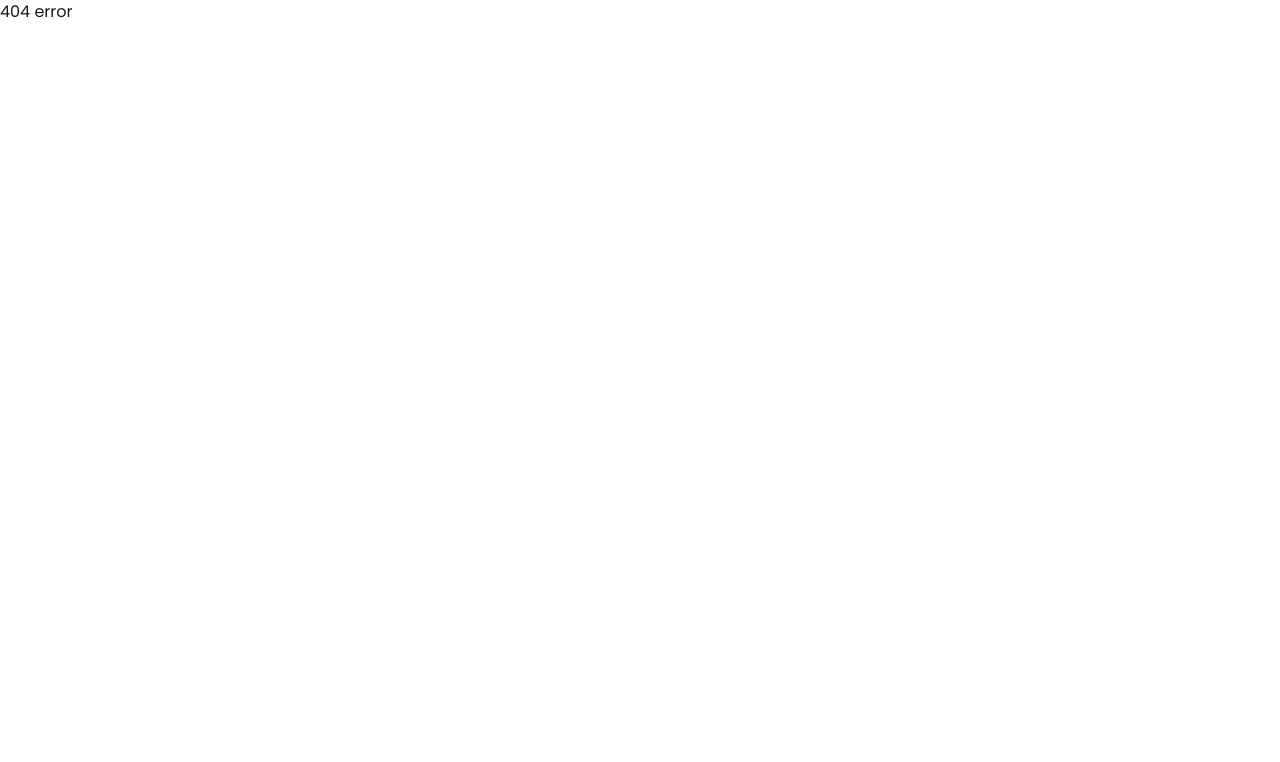
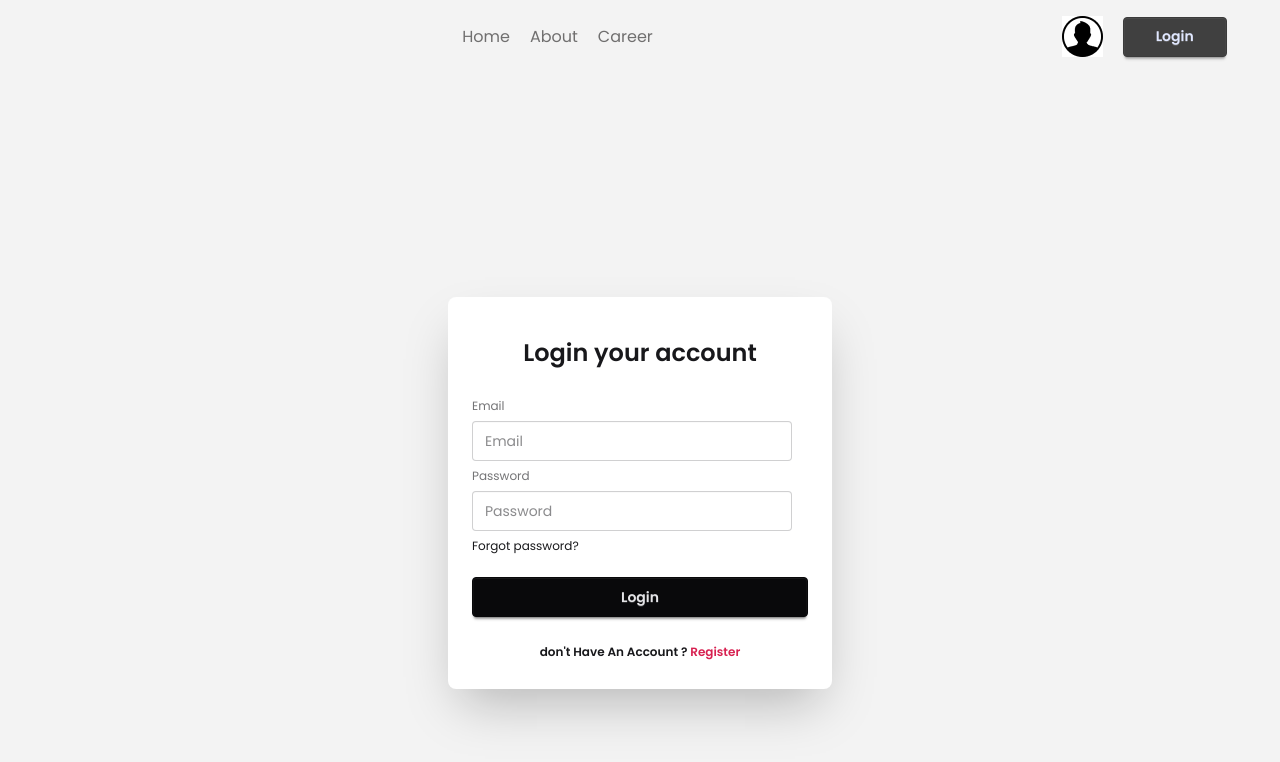
Before and after one commit to Mostafiz002/dragon-news, a React (Vite) app: page /auth/login in a window 1280 px wide. Shown: the top 762 px of the page. Built offline with nearby package versions, Linux system fonts and the light colour scheme.

Commit message:
added login and register page

```diff
--- a/src/Components/NavBar.jsx
+++ b/src/Components/NavBar.jsx
@@ -1,5 +1,5 @@
 import React from "react";
-import { NavLink } from "react-router";
+import { Link, NavLink } from "react-router";
 import user from "../assets/user.png";
 
 const NavBar = () => {
@@ -12,11 +12,8 @@ const NavBar = () => {
         <NavLink to="/career">Career</NavLink>
       </div>
       <div className="flex items-center gap-5">
-         <img src={user} alt="" />
-        <button className="btn btn-primary px-8">
-
-          Login
-        </button>
+        <img src={user} alt="" />
+        <Link to='/auth/login'className="btn btn-primary px-8">Login</Link>
       </div>
     </div>
   );
--- /dev/null
+++ b/src/Layouts/AuthLayout.jsx
@@ -0,0 +1,19 @@
+import React from "react";
+import NavBar from "../Components/NavBar";
+import Login from "../Pages/Login";
+import { Outlet } from "react-router";
+
+const AuthLayout = () => {
+  return (
+    <div className="bg-base-200 h-fit">
+      <header className="w-11/12 mx-auto py-4">
+        <NavBar />
+      </header>
+      <main className="w-11/12 mx-auto py-5">
+        <Outlet/>
+      </main>
+    </div>
+  );
+};
+
+export default AuthLayout;
--- a/src/Layouts/HomeLayouts.jsx
+++ b/src/Layouts/HomeLayouts.jsx
@@ -19,13 +19,13 @@ const HomeLayouts = () => {
         </nav>
       </header>
       <main className="w-11/12 mx-auto my-3 grid grid-cols-12 gap-5">
-        <aside className="col-span-3">
+        <aside className="col-span-3 sticky top-5 h-fit">
           <LeftAside></LeftAside>
         </aside>
-        <section  className="col-span-6">
+        <section className="col-span-6">
           <Outlet></Outlet>
         </section>
-        <aside className="col-span-3">
+        <aside className="col-span-3 sticky top-5 h-fit">
           <RightAside></RightAside>
         </aside>
       </main>
--- /dev/null
+++ b/src/Pages/Login.jsx
@@ -0,0 +1,51 @@
+import React from "react";
+import { Link } from "react-router";
+
+const Login = () => {
+  return (
+    <div className="flex justify-center min-h-screen items-center">
+      <div className="card bg-base-100 w-full max-w-sm shrink-0 shadow-2xl pt-10">
+        <h2 className="font-semibold text-2xl text-center">
+          Login your account
+        </h2>
+        <form className="card-body">
+          <fieldset className="fieldset">
+            {/* email  */}
+            <label className="label">Email</label>
+            <input
+              name="email"
+              type="email"
+              className="input"
+              placeholder="Email"
+              required
+            />
+            {/* passowrd  */}
+            <label className="label">Password</label>
+            <input
+              name="password"
+              type="password"
+              className="input"
+              placeholder="Password"
+              required
+            />
+            <div>
+              <a className="link link-hover">Forgot password?</a>
+            </div>
+
+            <button type="submit" className="btn btn-neutral mt-4">
+              Login
+            </button>
+            <p className="font-semibold text-center pt-5">
+              don't Have An Account ?{" "}
+              <Link className="text-secondary" to="/auth/register">
+                Register
+              </Link>
+            </p>
+          </fieldset>
+        </form>
+      </div>
+    </div>
+  );
+};
+
+export default Login;
--- /dev/null
+++ b/src/Pages/Register.jsx
@@ -0,0 +1,69 @@
+import React from "react";
+import { Link } from "react-router";
+
+const Register = () => {
+  return (
+    <div className="flex justify-center min-h-screen items-center">
+      <div className="card bg-base-100 w-full max-w-sm shrink-0 shadow-2xl pt-7">
+        <h2 className="font-semibold text-2xl text-center">
+          Register your account
+        </h2>
+        <form className="card-body pb-2">
+          <fieldset className="fieldset">
+            {/* Name  */}
+            <label className="label">Name</label>
+            <input
+              name="name"
+              type="text"
+              className="input"
+              placeholder="Name"
+              required
+            />
+
+            {/* Photo URl  */}
+            <label className="label">Photo URl </label>
+            <input
+              name="photo"
+              type="text"
+              className="input"
+              placeholder="Photo URl"
+              required
+            />
+
+            {/* email  */}
+            <label className="label">Email</label>
+            <input
+              name="email"
+              type="email"
+              className="input"
+              placeholder="Email"
+              required
+            />
+
+            {/* password  */}
+            <label className="label">Password</label>
+            <input
+              name="password"
+              type="password"
+              className="input"
+              placeholder="Password"
+              required
+            />
+
+            <button type="submit" className="btn btn-neutral mt-4">
+              Register
+            </button>
+            <p className="font-semibold text-center pt-5">
+              Already Have An Account ?{" "}
+              <Link className="text-secondary" to="/auth/login">
+                Login
+              </Link>
+            </p>
+          </fieldset>
+        </form>
+      </div>
+    </div>
+  );
+};
+
+export default Register;
```
Also changed, not shown: src/Routes/router.jsx (+15 -2 lines).
